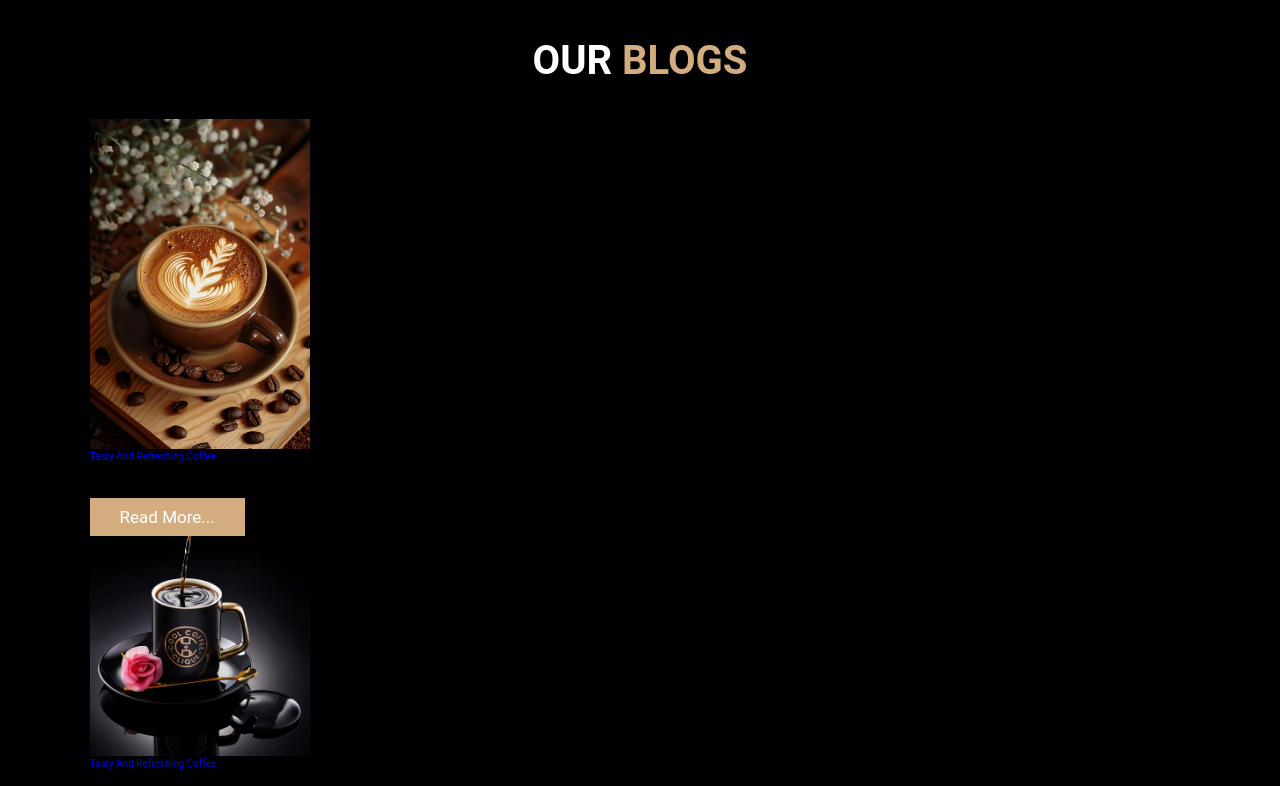
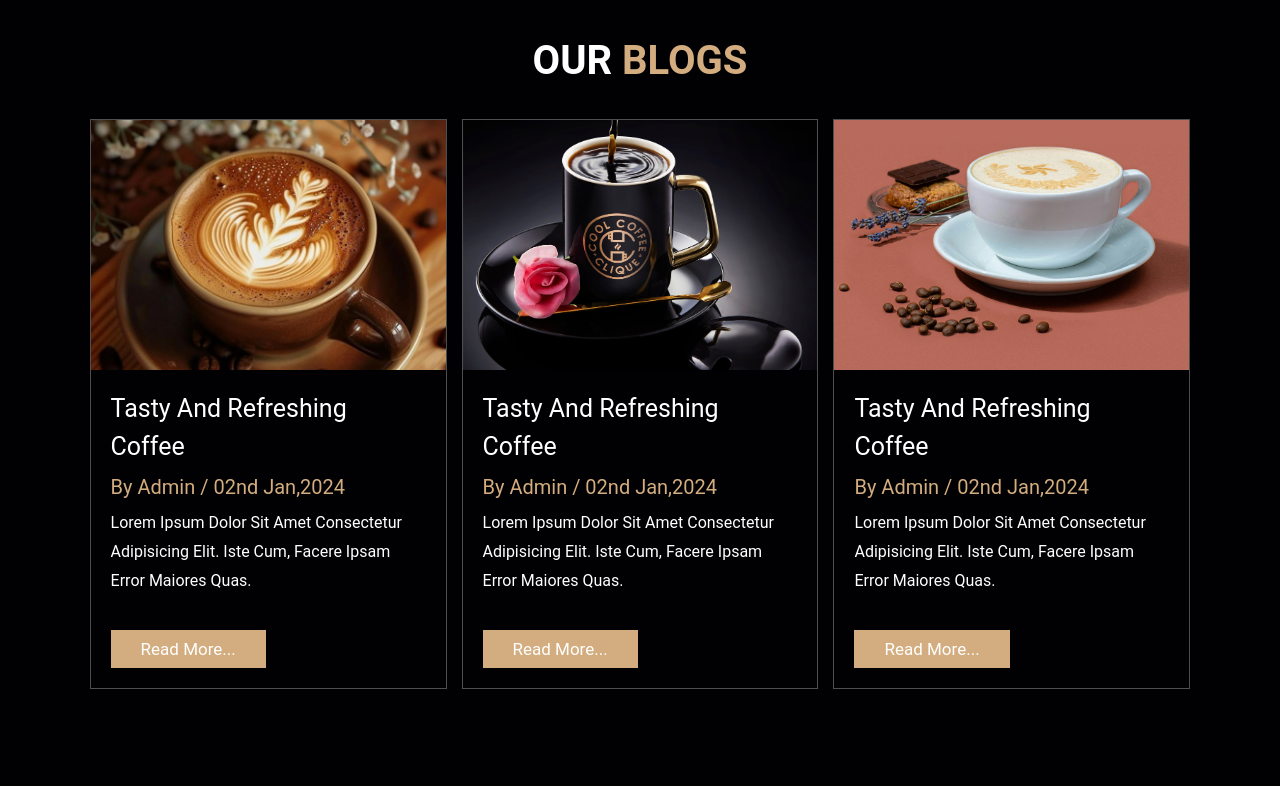
Before and after one commit to Divyadharshana5/Coffee-shop-website, a plain HTML site: page index.html in a window 1280 px wide. Shown: the part 3774-4560 px from the top of the page. After the commit the page ends 4483 px from the top, so only its background shows below. Drawn offline with Linux system fonts and the light colour scheme.

Commit message:
finished blogs-css

```diff
--- a/style.css
+++ b/style.css
@@ -472,8 +472,62 @@ section {
 }
 
 .blogs .box-container .box img {
-  width: 20%;
+  width: 30%;
   height: auto;
+}
+
+.blogs .box-container {
+  display: grid;
+  grid-template-columns: repeat(auto-fit, minmax(30rem, 1fr));
+  gap: 1.5rem;
+}
+
+.blogs .box-container .box {
+  border: var(--border);
+}
+
+.blogs .box-container .box .image {
+  height: 25rem;
+  overflow: hidden;
+  width: 100%;
+}
+
+.blogs .box-container .box .image img {
+  height: 100%;
+  object-fit: cover;
+  width: 100%;
+}
+
+.blogs .box-container .box:hover .image img {
+  transform: scaleY(1.2);
+}
+
+.blogs .box-container .box .content {
+  padding: 2rem;
+}
+
+.blogs .box-container .box .content .title {
+  font-size: 2.5rem;
+  line-height: 1.5;
+  color: #fff;
+}
+
+.blogs .box-container .box .content .title:hover {
+  color: var(--main-color);
+}
+
+.blogs .box-container .box .content span {
+  color: var(--main-color);
+  display: block;
+  padding-top: 1rem;
+  font-size: 2rem;
+}
+
+.blogs .box-container .box .content p {
+  font-size: 1.6rem;
+  line-height: 1.8;
+  color: #fff;
+  padding: 1rem 0;
 }
 
 @media (max-width: 991px) {
```
